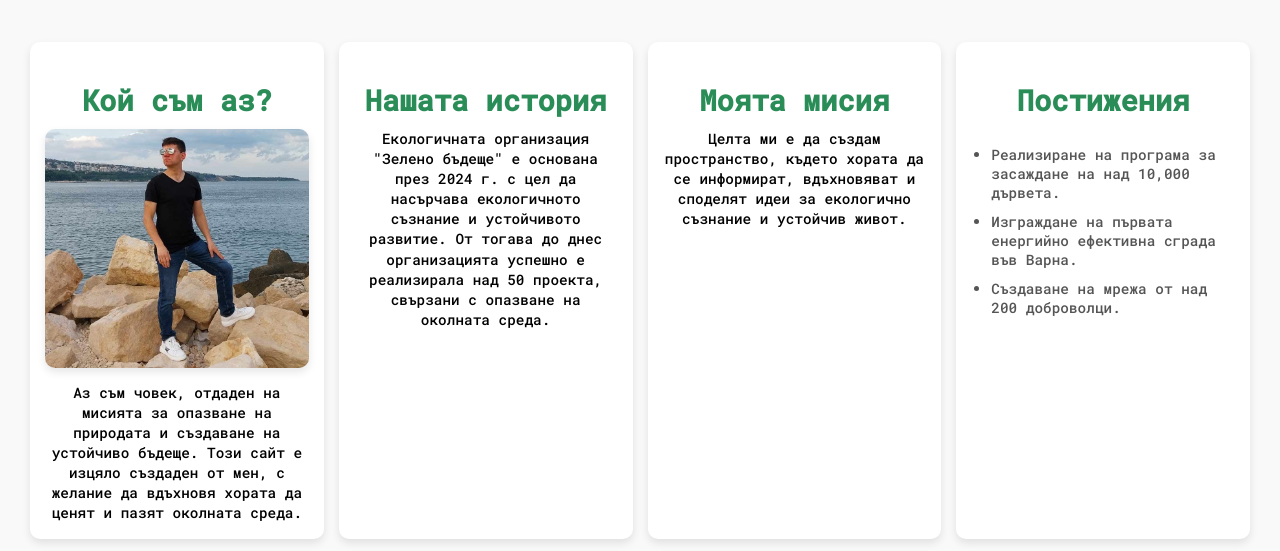
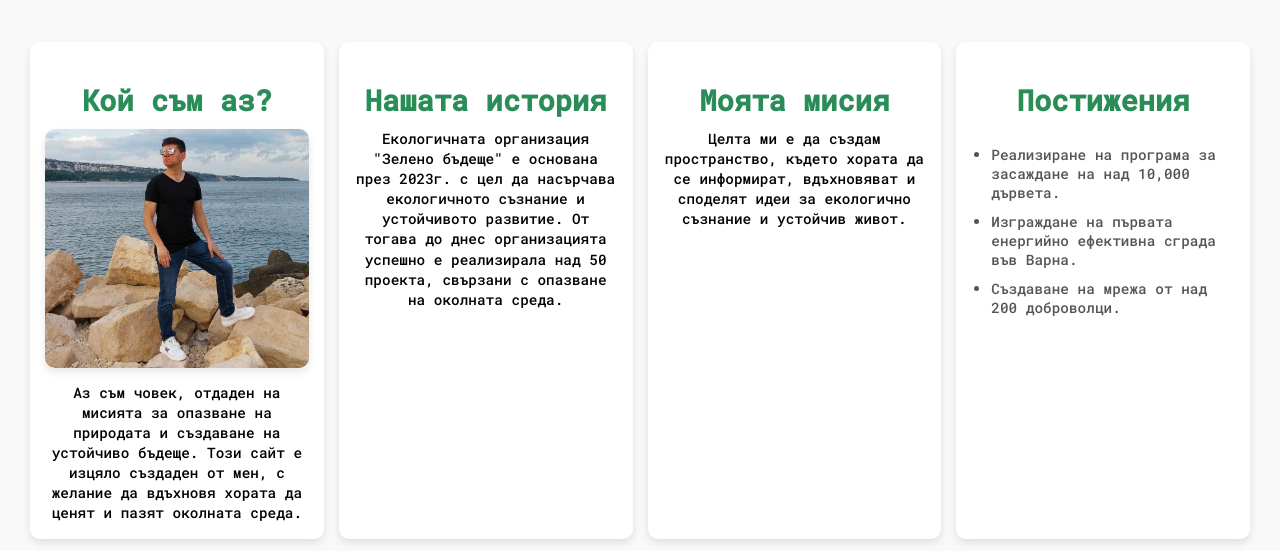
Before and after one commit to asenben/GreenFuture.bg, a plain HTML site: page about.html in a window 1280 px wide. Shown: the part 246-797 px from the top of the page. Drawn offline with Linux system fonts and the light colour scheme.

Commit message:
Update about.html

```diff
--- a/about.html
+++ b/about.html
@@ -41,7 +41,7 @@
           </div>
           <div class="about-history">
             <h2>Нашата история</h2>
-            <p>Екологичната организация "Зелено бъдеще" е основана през 2024 г. с цел да насърчава екологичното съзнание и устойчивото развитие. От тогава до днес организацията успешно е реализирала над 50 проекта, свързани с опазване на околната среда.</p>
+            <p>Екологичната организация "Зелено бъдеще" е основана през 2023г. с цел да насърчава екологичното съзнание и устойчивото развитие. От тогава до днес организацията успешно е реализирала над 50 проекта, свързани с опазване на околната среда.</p>
           </div>
           <div class="about-motivation">
             <h2>Моята мисия</h2>
```
